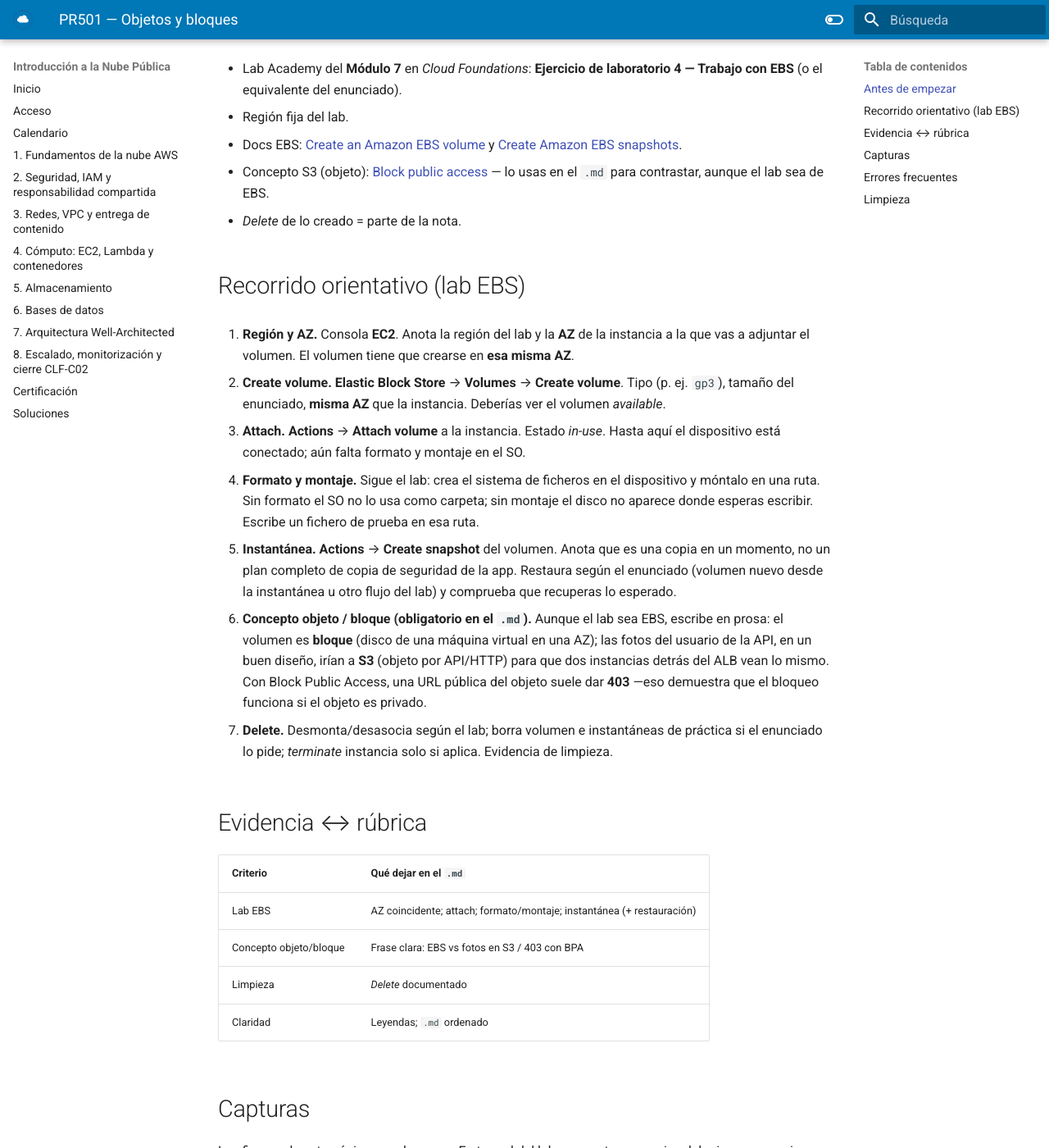
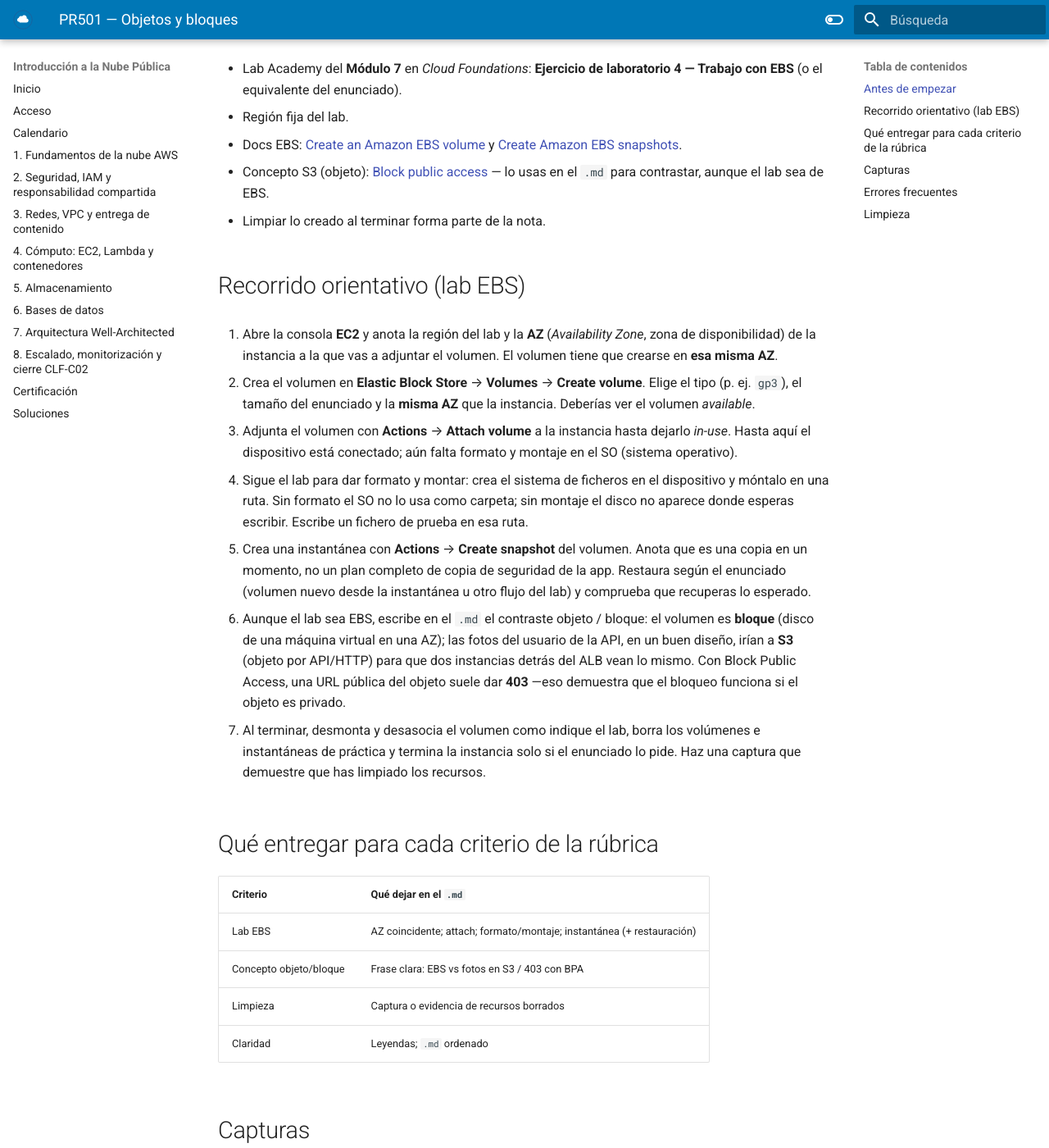
Before and after one commit to fjavier-hernandez/cloud, an MkDocs documentation site: the page built from docs/90-soluciones/pr/PR501.md, in a window 1280 px wide and 1400 px high, scrolled down 352 px. Shown: the whole window at 82% size. Built offline with MkDocs 1.6.1 and Material for MkDocs 9.7.7, drawn with Linux system fonts in a browser that asks for light colours; some of the changed text lies outside the part shown.

```diff
--- a/docs/90-soluciones/pr/PR501.md
+++ b/docs/90-soluciones/pr/PR501.md
@@ -15,31 +15,31 @@ description: Guía de apoyo al lab EBS del Módulo 7 (Academy) y contraste objet
 - Región fija del lab.
 - Docs EBS: [Create an Amazon EBS volume](https://docs.aws.amazon.com/AWSEC2/latest/UserGuide/ebs-creating-volume.html) y [Create Amazon EBS snapshots](https://docs.aws.amazon.com/AWSEC2/latest/UserGuide/ebs-creating-snapshot.html).
 - Concepto S3 (objeto): [Block public access](https://docs.aws.amazon.com/AmazonS3/latest/userguide/access-control-block-public-access.html) — lo usas en el `.md` para contrastar, aunque el lab sea de EBS.
-- *Delete* de lo creado = parte de la nota.
+- Limpiar lo creado al terminar forma parte de la nota.
 
 ## Recorrido orientativo (lab EBS)
 
-1. **Región y AZ.** Consola **EC2**. Anota la región del lab y la **AZ** de la instancia a la que vas a adjuntar el volumen. El volumen tiene que crearse en **esa misma AZ**.
+1. Abre la consola **EC2** y anota la región del lab y la **AZ** (*Availability Zone*, zona de disponibilidad) de la instancia a la que vas a adjuntar el volumen. El volumen tiene que crearse en **esa misma AZ**.
 
-2. **Create volume.** **Elastic Block Store** → **Volumes** → **Create volume**. Tipo (p. ej. `gp3`), tamaño del enunciado, **misma AZ** que la instancia. Deberías ver el volumen *available*.
+2. Crea el volumen en **Elastic Block Store** → **Volumes** → **Create volume**. Elige el tipo (p. ej. `gp3`), el tamaño del enunciado y la **misma AZ** que la instancia. Deberías ver el volumen *available*.
 
-3. **Attach.** **Actions** → **Attach volume** a la instancia. Estado *in-use*. Hasta aquí el dispositivo está conectado; aún falta formato y montaje en el SO.
+3. Adjunta el volumen con **Actions** → **Attach volume** a la instancia hasta dejarlo *in-use*. Hasta aquí el dispositivo está conectado; aún falta formato y montaje en el SO (sistema operativo).
 
-4. **Formato y montaje.** Sigue el lab: crea el sistema de ficheros en el dispositivo y móntalo en una ruta. Sin formato el SO no lo usa como carpeta; sin montaje el disco no aparece donde esperas escribir. Escribe un fichero de prueba en esa ruta.
+4. Sigue el lab para dar formato y montar: crea el sistema de ficheros en el dispositivo y móntalo en una ruta. Sin formato el SO no lo usa como carpeta; sin montaje el disco no aparece donde esperas escribir. Escribe un fichero de prueba en esa ruta.
 
-5. **Instantánea.** **Actions** → **Create snapshot** del volumen. Anota que es una copia en un momento, no un plan completo de copia de seguridad de la app. Restaura según el enunciado (volumen nuevo desde la instantánea u otro flujo del lab) y comprueba que recuperas lo esperado.
+5. Crea una instantánea con **Actions** → **Create snapshot** del volumen. Anota que es una copia en un momento, no un plan completo de copia de seguridad de la app. Restaura según el enunciado (volumen nuevo desde la instantánea u otro flujo del lab) y comprueba que recuperas lo esperado.
 
-6. **Concepto objeto / bloque (obligatorio en el `.md`).** Aunque el lab sea EBS, escribe en prosa: el volumen es **bloque** (disco de una máquina virtual en una AZ); las fotos del usuario de la API, en un buen diseño, irían a **S3** (objeto por API/HTTP) para que dos instancias detrás del ALB vean lo mismo. Con Block Public Access, una URL pública del objeto suele dar **403** —eso demuestra que el bloqueo funciona si el objeto es privado.
+6. Aunque el lab sea EBS, escribe en el `.md` el contraste objeto / bloque: el volumen es **bloque** (disco de una máquina virtual en una AZ); las fotos del usuario de la API, en un buen diseño, irían a **S3** (objeto por API/HTTP) para que dos instancias detrás del ALB vean lo mismo. Con Block Public Access, una URL pública del objeto suele dar **403** —eso demuestra que el bloqueo funciona si el objeto es privado.
 
-7. **Delete.** Desmonta/desasocia según el lab; borra volumen e instantáneas de práctica si el enunciado lo pide; *terminate* instancia solo si aplica. Evidencia de limpieza.
+7. Al terminar, desmonta y desasocia el volumen como indique el lab, borra los volúmenes e instantáneas de práctica y termina la instancia solo si el enunciado lo pide. Haz una captura que demuestre que has limpiado los recursos.
 
-## Evidencia ↔ rúbrica
+## Qué entregar para cada criterio de la rúbrica
 
 | Criterio | Qué dejar en el `.md` |
 | --- | --- |
 | Lab EBS | AZ coincidente; attach; formato/montaje; instantánea (+ restauración) |
 | Concepto objeto/bloque | Frase clara: EBS vs fotos en S3 / 403 con BPA |
-| Limpieza | *Delete* documentado |
+| Limpieza | Captura o evidencia de recursos borrados |
 | Claridad | Leyendas; `.md` ordenado |
 
 ## Capturas
@@ -55,10 +55,10 @@ Las figuras de esta página son de apoyo. En tu .md del lab usa capturas propias
 
 - Crear el volumen en **otra AZ** distinta de la instancia (el attach falla).
 - Dejar el volumen *in-use* sin formato ni montaje y decir que «ya está listo».
-- Confundir la instantánea con un backup completo de la aplicación.
+- Confundir la instantánea con un plan completo de copia de seguridad de la aplicación.
 - Explicar solo pantallazos de EBS sin el contraste con objetos (S3).
-- Olvidar *delete* (volumen, instantánea, restos del lab).
+- Olvidar borrar volumen, instantánea y restos del lab.
 
 ## Limpieza
 
-Detach/delete volume; instantáneas e instancia según lab. Comprueba la región. **End Lab**.
+Desasocia y borra el volumen; limpia instantáneas e instancia según el lab. Comprueba la región. **End Lab**.
```
Also changed, not shown: docs/05-almacenamiento/tema5.md (+1 -1 lines).
